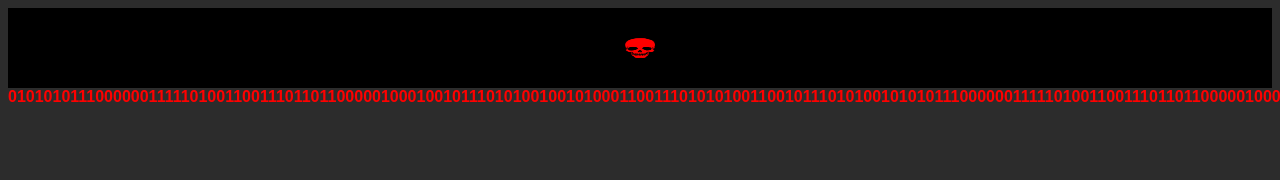
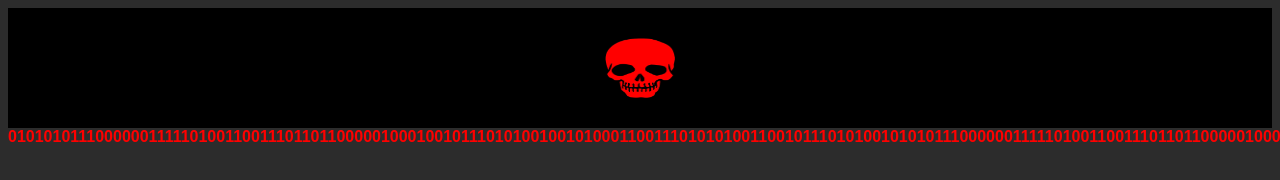
Before and after one commit to GabrielSilva668/SITESEMVIRUS, a plain HTML site: page index.html in a window 1280 px wide. Shown: the top 180 px of the page. Drawn offline with Linux system fonts and the light colour scheme.

Commit message:
Update index.html

```diff
--- a/index.html
+++ b/index.html
@@ -11,8 +11,8 @@
 		justify-content: center;
 	}
 	.faixa-header img{
-                                        width: 30px;
-					height: 20px;
+                                        width: 70px;
+					height: 60px;
 		margin: 0;
 }
 h4{
```
